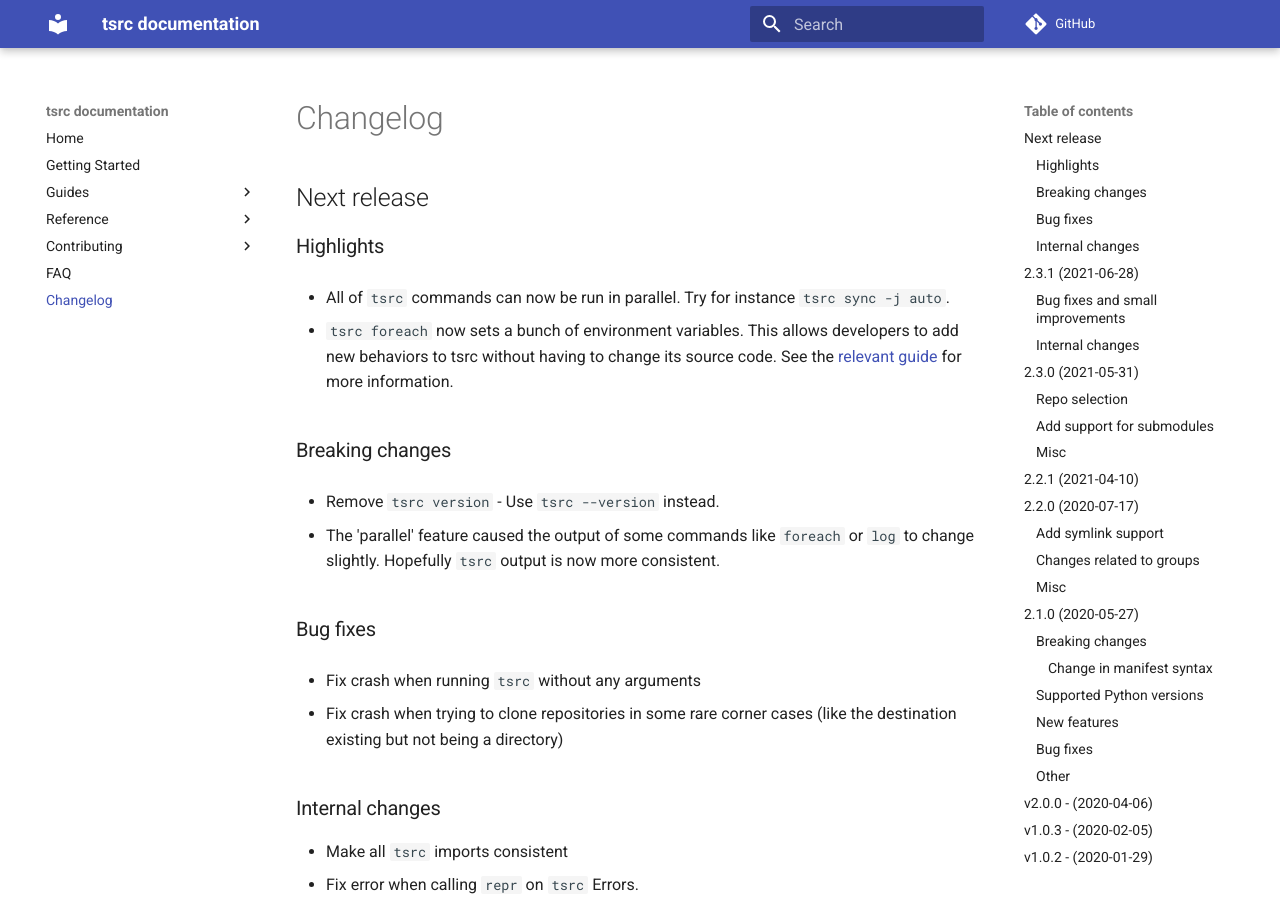
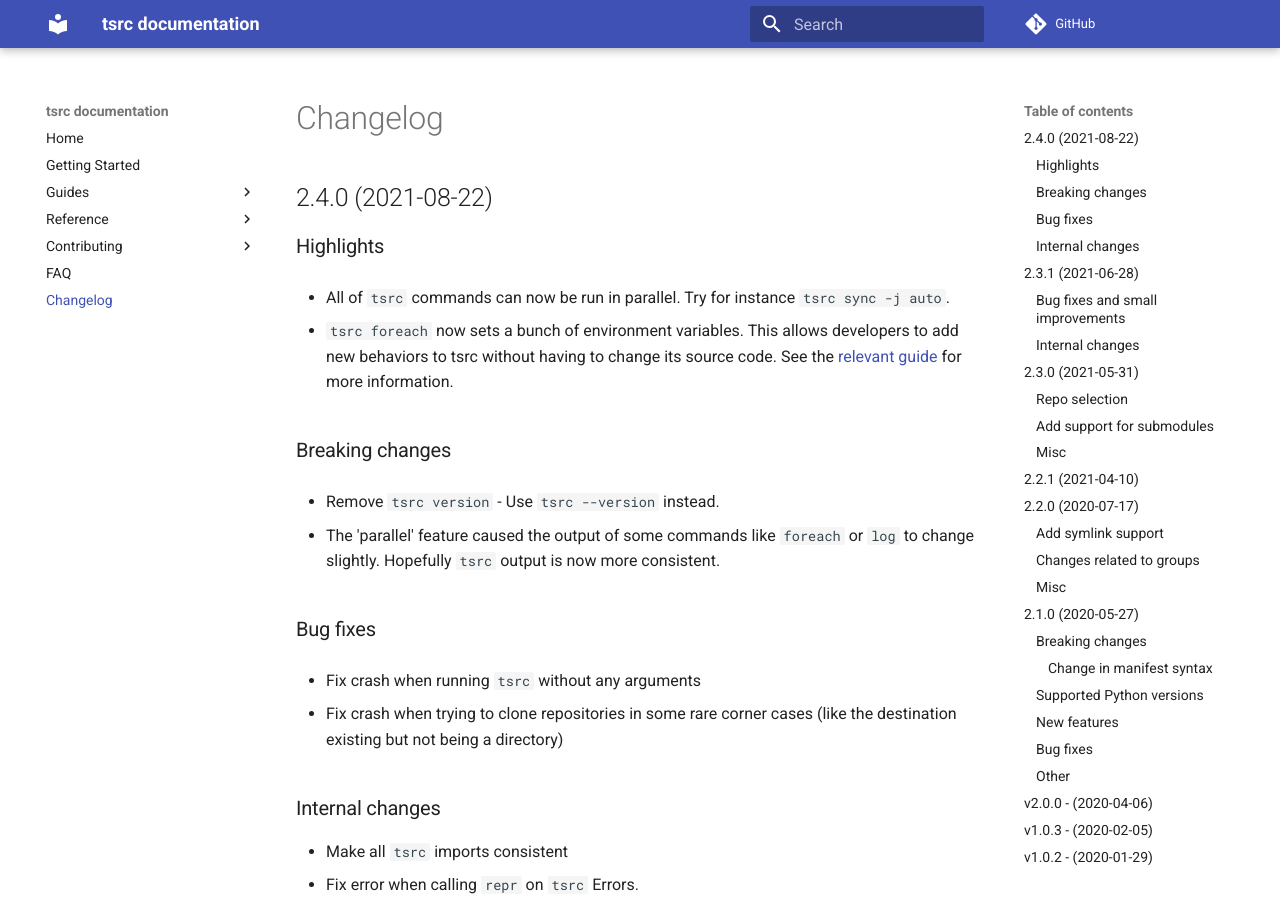
Before and after one commit to your-tools/tsrc, an MkDocs documentation site: the page built from docs/changelog.md, in a window 1280 px wide and 900 px high. Built offline with MkDocs 1.6.1 and Material for MkDocs 9.7.7, drawn with Linux system fonts in a browser that asks for light colours; comment, search, counter and statistics services are not loaded.

Commit message:
Let's release this

```diff
--- a/docs/changelog.md
+++ b/docs/changelog.md
@@ -1,6 +1,6 @@
 # Changelog
 
-## Next release
+## 2.4.0 (2021-08-22)
 
 ### Highlights
 
```
